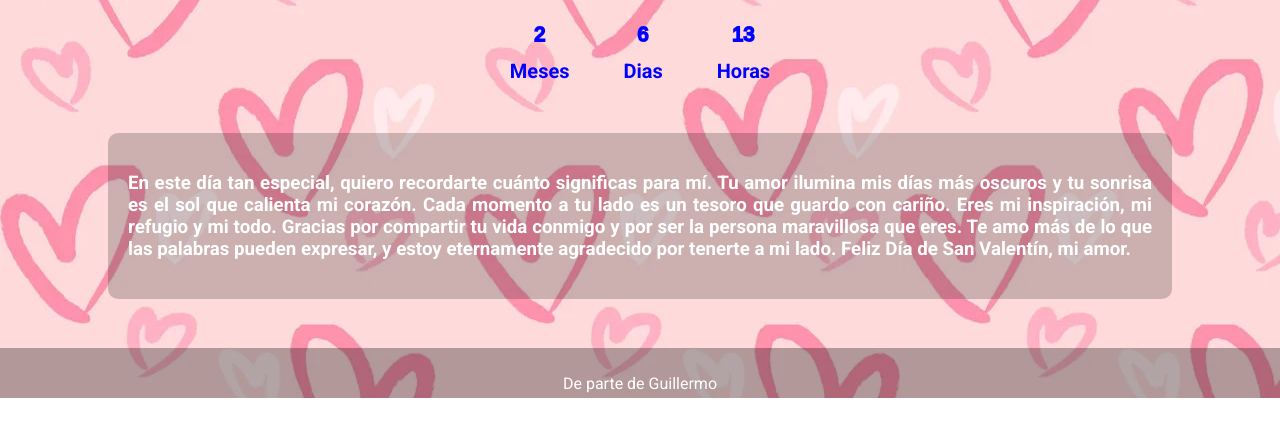
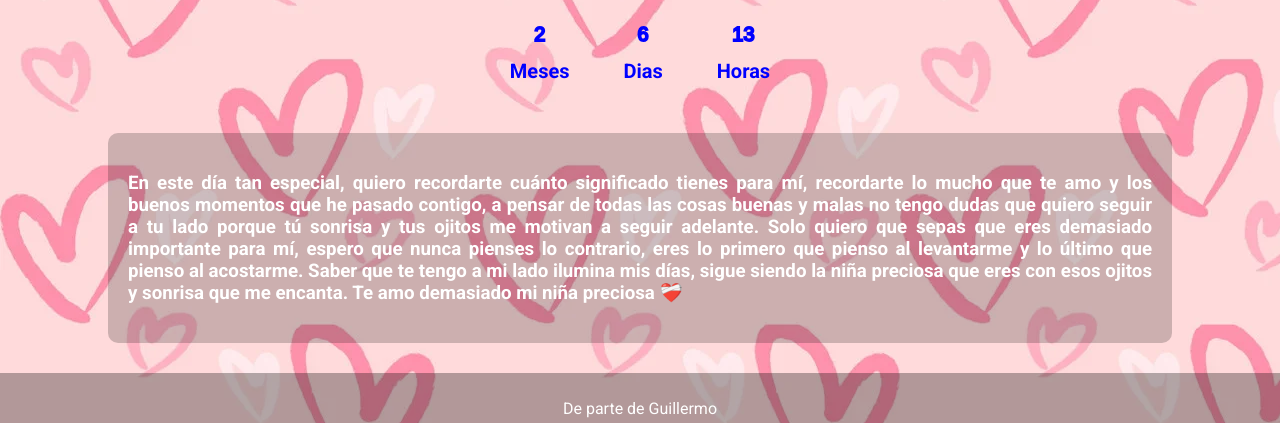
Before and after one commit to Guiller-01/guiller-01.github.io, a plain HTML site: page index.html in a window 1280 px wide. Shown: the part 402-825 px from the top of the page. Before the commit the page ends 800 px from the top, so only its background shows below. Drawn offline with Linux system fonts and the light colour scheme.

Commit message:
Update index.html

```diff
--- a/index.html
+++ b/index.html
@@ -32,13 +32,7 @@
 
     <div id="div_texto">
         <h3 id="titulo3">
-            En este día tan especial, quiero recordarte cuánto significas para mí.
-            Tu amor ilumina mis días más oscuros y tu sonrisa es el sol que calienta mi corazón.
-            Cada momento a tu lado es un tesoro que guardo con cariño.
-            Eres mi inspiración, mi refugio y mi todo.
-            Gracias por compartir tu vida conmigo y por ser la persona maravillosa que eres.
-            Te amo más de lo que las palabras pueden expresar, y estoy eternamente agradecido por tenerte a mi lado.
-            Feliz Día de San Valentín, mi amor.
+            En este día tan especial, quiero recordarte cuánto significado tienes para mí, recordarte lo mucho que te amo y los buenos momentos que he pasado contigo, a pensar de todas las cosas buenas y malas no tengo dudas que quiero seguir a tu lado porque tú sonrisa y tus ojitos me motivan a seguir adelante. Solo quiero que sepas que eres demasiado importante para mí, espero que nunca pienses lo contrario, eres lo primero que pienso al levantarme y lo último que pienso al acostarme. Saber que te tengo a mi lado ilumina mis días, sigue siendo la niña preciosa que eres con esos ojitos y sonrisa que me encanta. Te amo demasiado mi niña preciosa ❤‍🩹
         </h3>
     </div>
 
```
